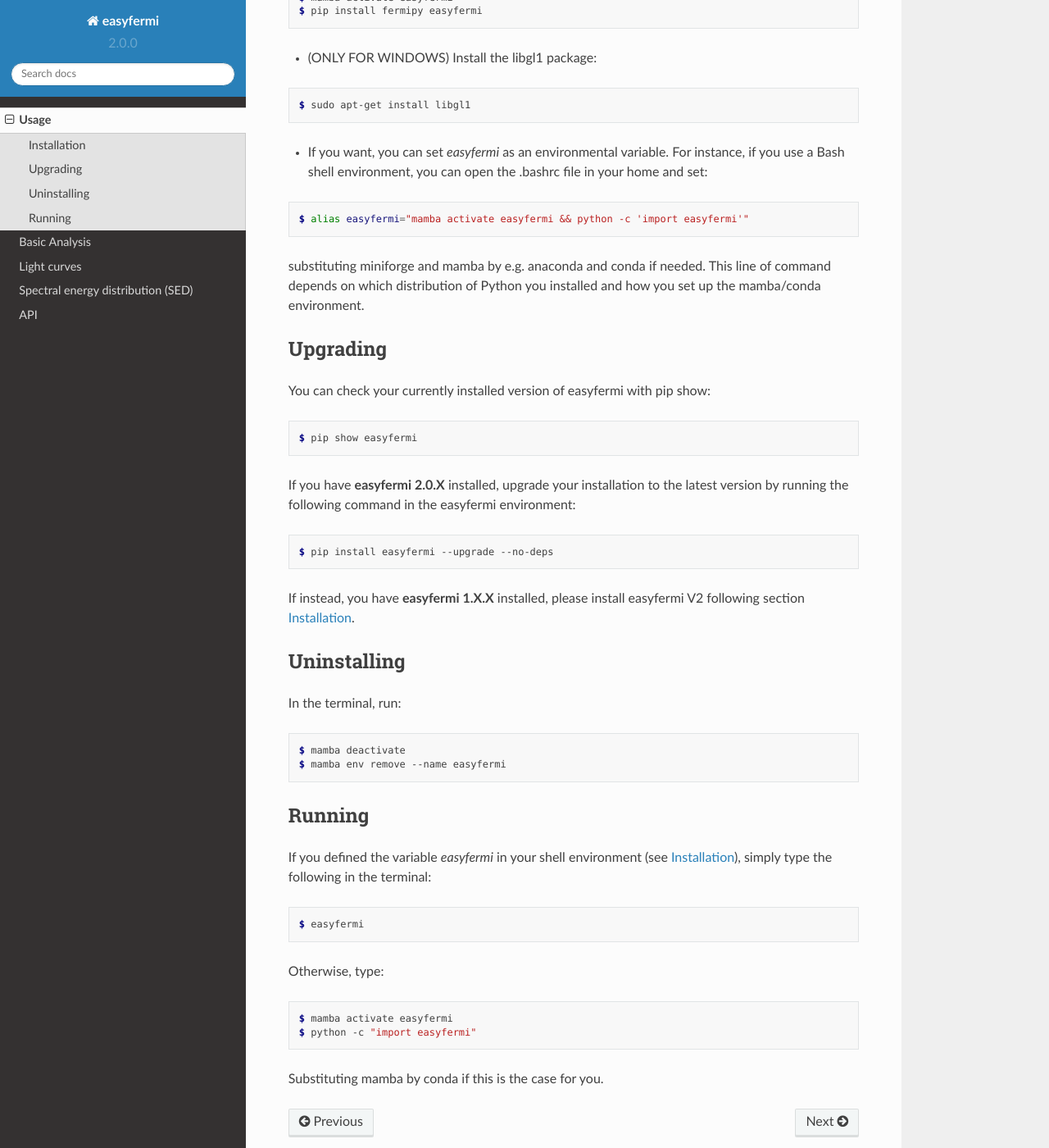
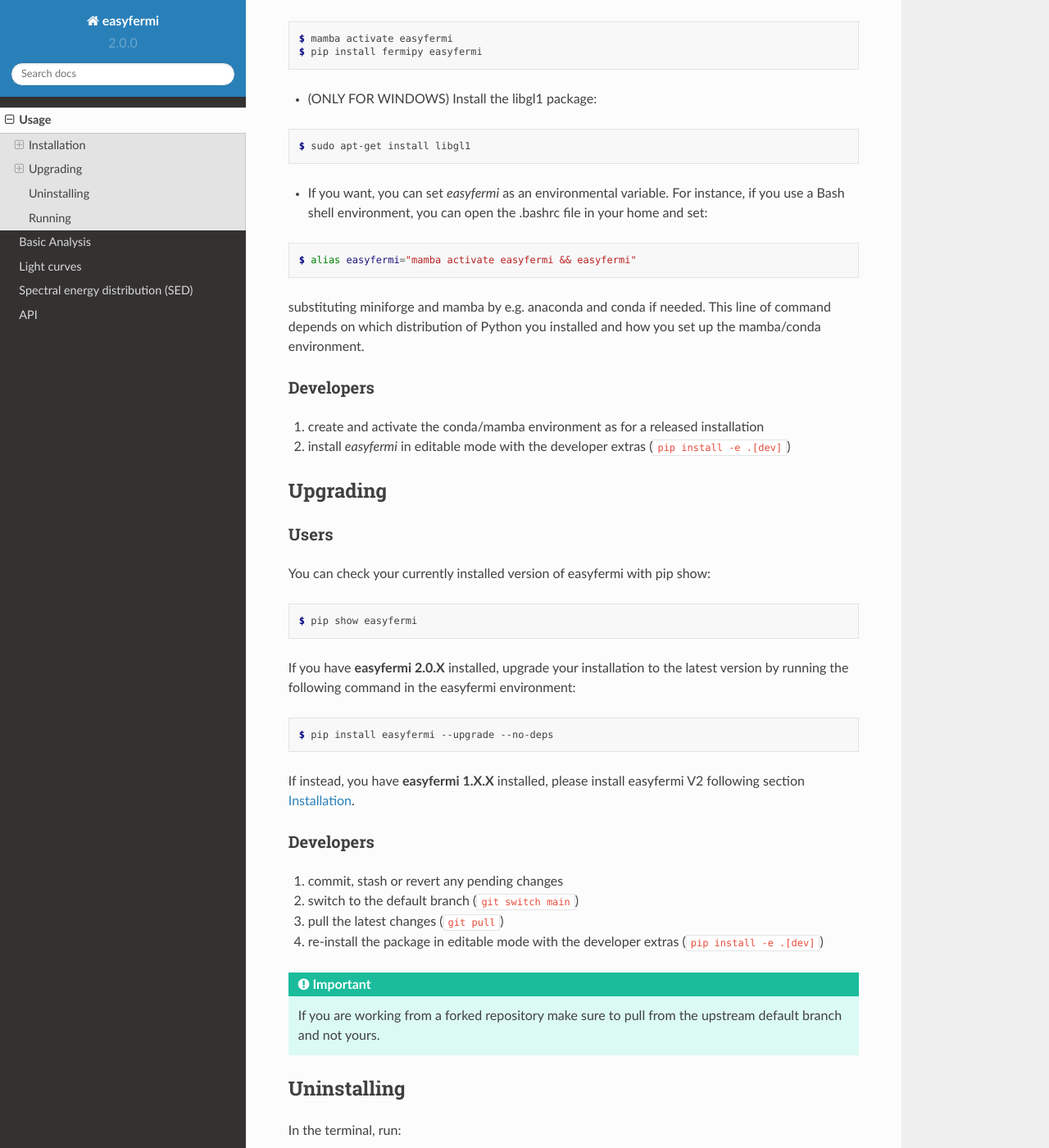
Before and after one commit to ranieremenezes/easyfermi, a Sphinx documentation site: the page built from docs/source/usage.rst, in a window 1280 px wide and 1400 px high, scrolled down 405 px. Shown: the whole window at 82% size. Built offline with Sphinx 7.4.7 and the Read the Docs theme 2.0.0, drawn with Linux system fonts in a browser that asks for light colours.

Commit message:
Update docs for entry point

```diff
--- a/docs/source/usage.rst
+++ b/docs/source/usage.rst
@@ -1,10 +1,14 @@
+=====
 Usage
 =====
 
 .. _installation:
 
 Installation
-------------
+============
+
+Users
+-----
 
 To use ``easyfermi``, first install the fermitools environment using mamba (or conda):
 
@@ -29,12 +33,22 @@
 
 .. code-block:: console
 
-    $ alias easyfermi="mamba activate easyfermi && python -c 'import easyfermi'"
+    $ alias easyfermi="mamba activate easyfermi && easyfermi"
 
 substituting miniforge and mamba by e.g. anaconda and conda if needed. This line of command depends on which distribution of Python you installed and how you set up the mamba/conda environment.
 
+Developers
+----------
+
+1. create and activate the conda/mamba environment as for a released installation
+
+2. install `easyfermi` in editable mode with the developer extras (``pip install -e .[dev]``)
+
 Upgrading
-----------------
+=========
+
+Users
+-----
 
 You can check your currently installed version of easyfermi with pip show:
 
@@ -50,8 +64,22 @@
 
 If instead, you have **easyfermi 1.X.X** installed, please install easyfermi V2 following section :ref:`installation`.
 
+Developers
+----------
+
+1. commit, stash or revert any pending changes
+2. switch to the default branch (``git switch main``)
+3. pull the latest changes (``git pull``)
+4. re-install the package in editable mode with the developer extras (``pip install -e .[dev]``)
+
+.. important::
+
+    If you are working from a forked repository
+    make sure to pull from the upstream default branch
+    and not yours.
+
 Uninstalling
-----------------
+============
 
 In the terminal, run:
 
@@ -62,7 +90,7 @@
 
 
 Running
-----------------
+=======
 
 If you defined the variable *easyfermi* in your shell environment (see :ref:`installation`), simply type the following in the terminal:
 
@@ -75,6 +103,6 @@
 .. code-block:: console
 
     $ mamba activate easyfermi
-    $ python -c "import easyfermi"
+    $ easyfermi
 
 Substituting mamba by conda if this is the case for you.
```
